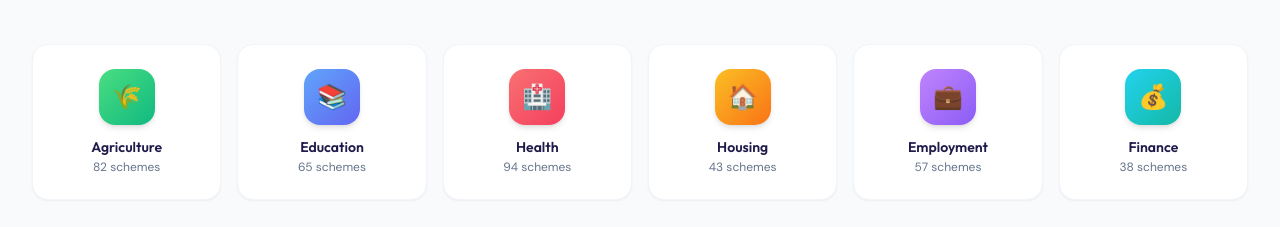
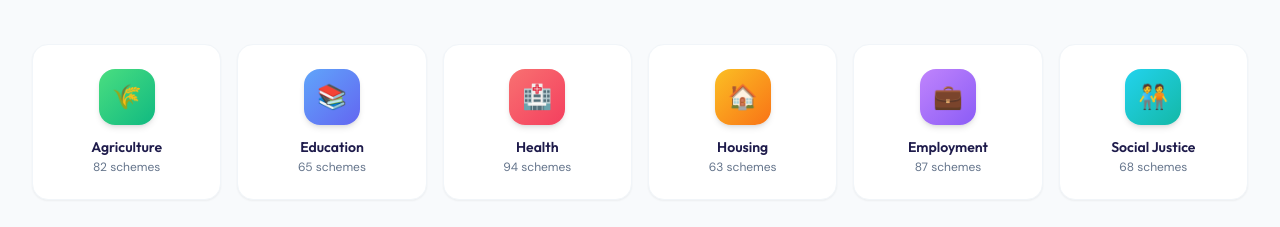
Before and after one commit to Shamil710/Smart-Scheme-Recommender, a React (Vite) app in the folder frontend/: page / in a window 1280 px wide. Shown: the part 980-1207 px from the top of the page. Built offline with nearby package versions, Linux system fonts and the light colour scheme.

Commit message:
Small UI changes

```diff
--- a/frontend/src/pages/AdminDashboard.jsx
+++ b/frontend/src/pages/AdminDashboard.jsx
@@ -44,7 +44,7 @@ export default function AdminDashboard() {
 
   const topCategories = Object.entries(categoryBreakdown)
     .sort(([, a], [, b]) => b - a)
-    .slice(0, 5);
+    .slice(0, 7);
 
   const quickActions = [
     {
--- a/frontend/src/pages/EditSchemes.jsx
+++ b/frontend/src/pages/EditSchemes.jsx
@@ -39,7 +39,7 @@ const beneficiaryCategories = [
   "Disabled",
 ];
 const states = [
-  "All India",
+  "central",
   "Andhra Pradesh",
   "Arunachal Pradesh",
   "Assam",
--- a/frontend/src/pages/Home.jsx
+++ b/frontend/src/pages/Home.jsx
@@ -33,19 +33,19 @@ const categories = [
   {
     icon: "🏠",
     label: "Housing",
-    count: "43 schemes",
+    count: "63 schemes",
     color: "from-amber-400 to-orange-500",
   },
   {
     icon: "💼",
     label: "Employment",
-    count: "57 schemes",
+    count: "87 schemes",
     color: "from-purple-400 to-violet-500",
   },
   {
-    icon: "💰",
-    label: "Finance",
-    count: "38 schemes",
+    icon: "🧑‍🤝‍🧑",
+    label: "Social Justice",
+    count: "68 schemes",
     color: "from-cyan-400 to-teal-500",
   },
 ];
```
